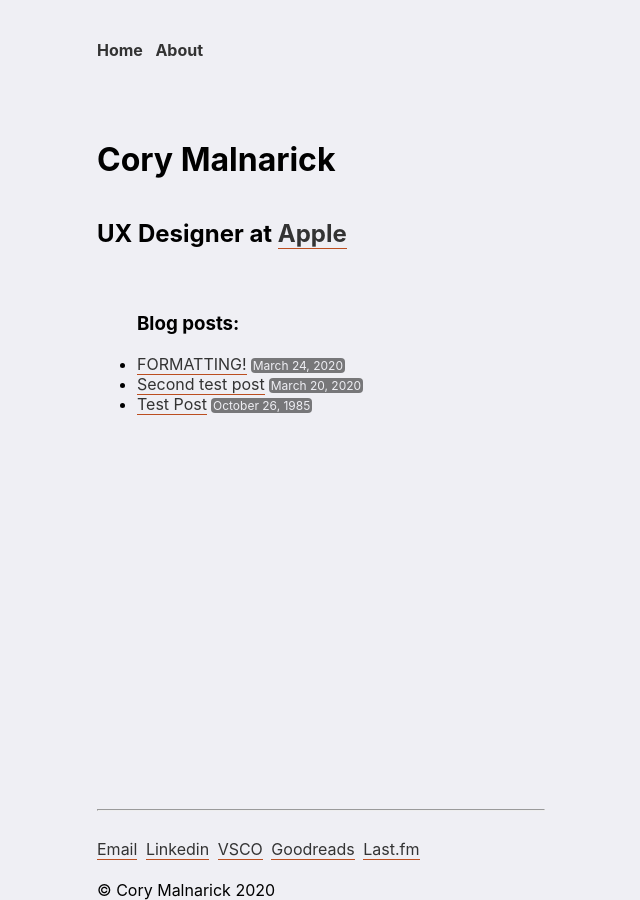
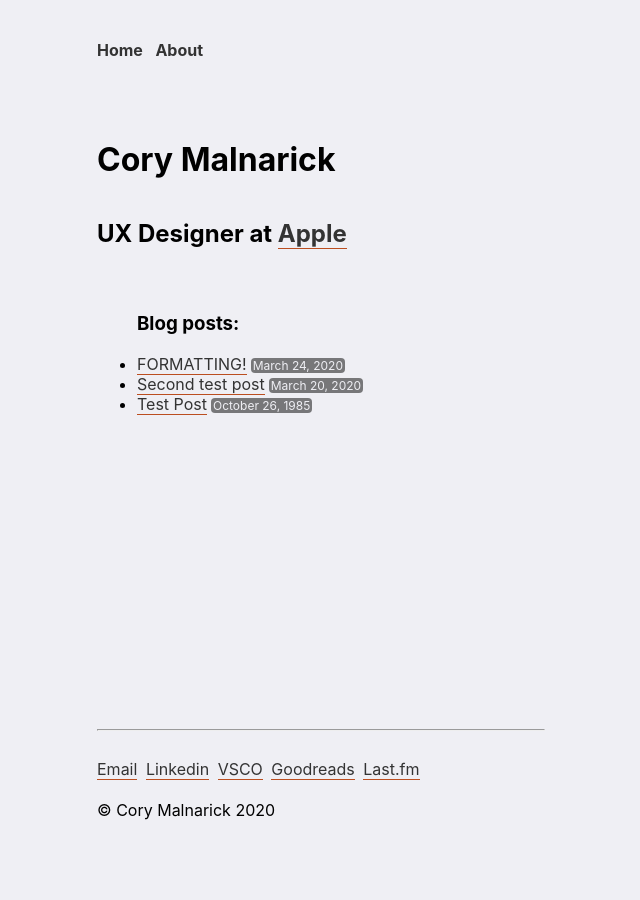
Before and after one commit to foundmonster/foundmonster.github.io, a Jekyll site: the page built from index.html, in a window 1280 px wide. Shown: the whole page, without its empty margins (319-959 px from the left). Built offline with Jekyll 4.4.1, drawn with Linux system fonts in a browser that asks for light colours.

Commit message:
removed breaks and added padding to footer – cleaner!

```diff
--- a/_sass/main.scss
+++ b/_sass/main.scss
@@ -69,3 +69,7 @@
 	display: inline-block;
 	margin-right: 4px;
 }
+
+footer {
+	padding-bottom: 40px;
+}
```
